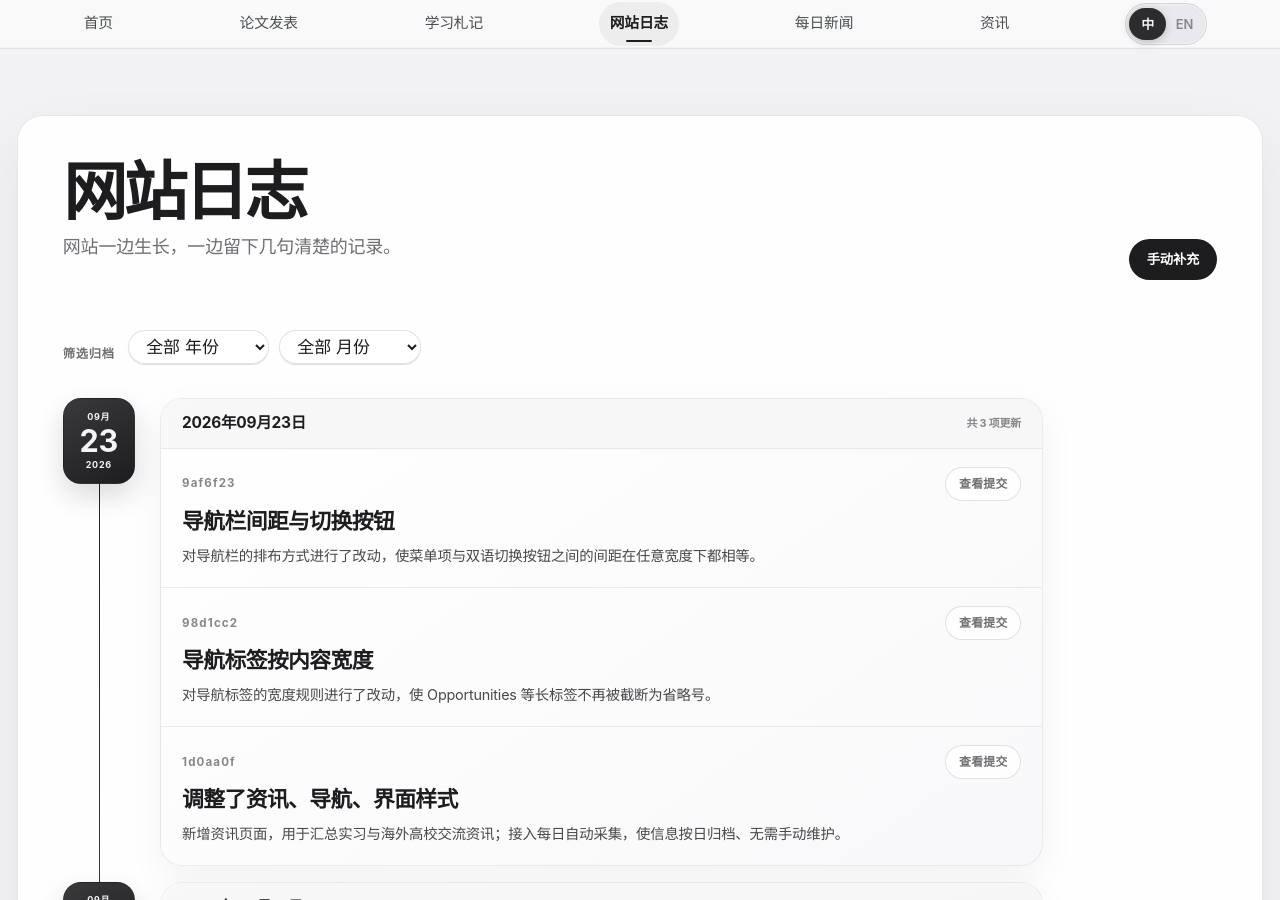
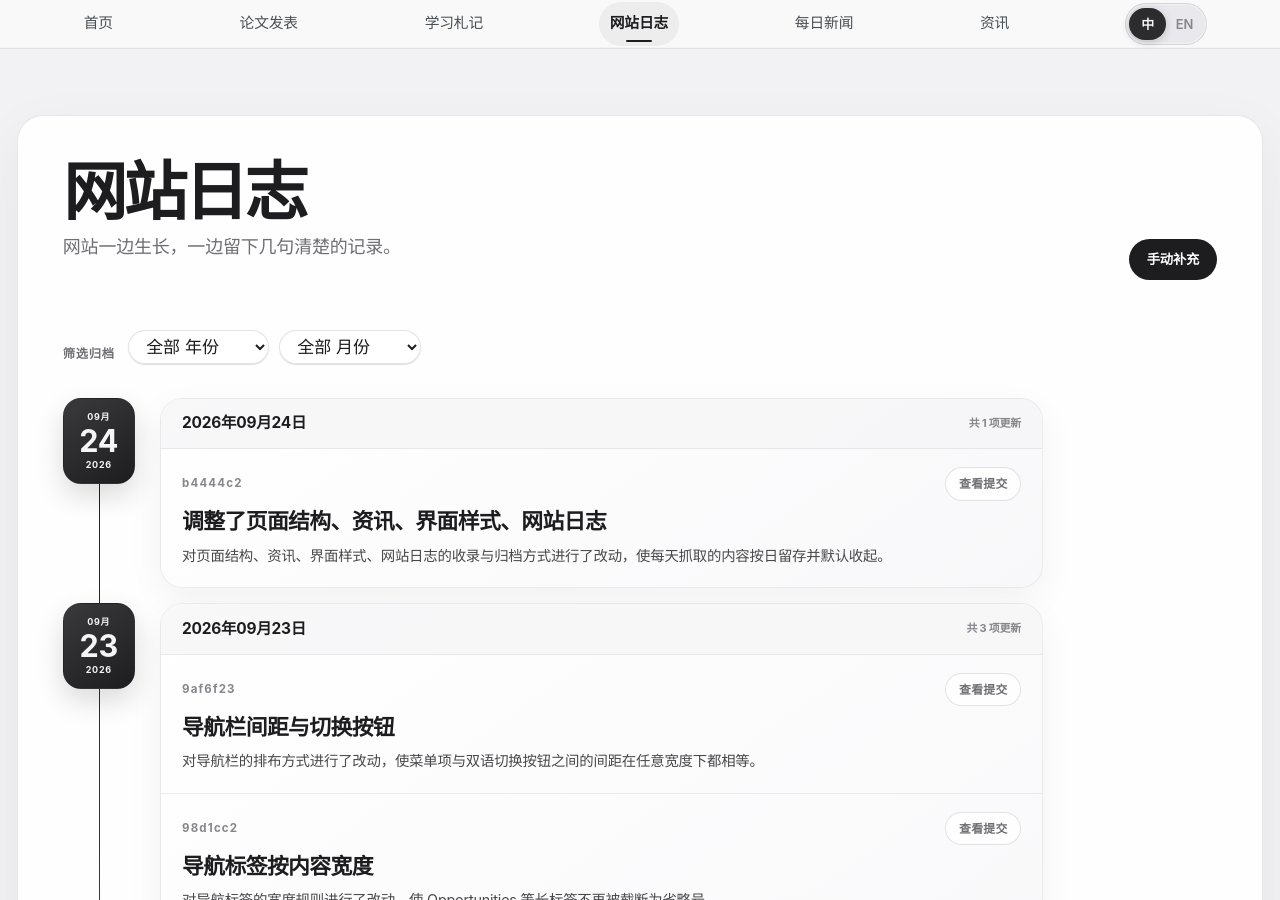
Before and after one commit to HaoxiangLuo/HaoxiangLuo.github.io, a Jekyll site: the page built from _pages/site-log-zh.html, in a window 1280 px wide and 900 px high. Built offline with Jekyll 4.4.1, drawn with Linux system fonts in a browser that asks for light colours; a style sheet for code colours, icons or effects is not loaded.

Commit message:
Record site update b4444c26895117f804561f70d7a05faa32922437

```diff
--- a/_data/site_updates.json
+++ b/_data/site_updates.json
@@ -1,4 +1,18 @@
 [
+  {
+    "date": "2026-09-24",
+    "title_zh": "调整了页面结构、资讯、界面样式、网站日志",
+    "title_en": "Refined page structure, Opportunities, interface styling, Site Log",
+    "message": "Fold the opportunities archive by day and make log entries specific",
+    "story_zh": "对页面结构、资讯、界面样式、网站日志的收录与归档方式进行了改动，使每天抓取的内容按日留存并默认收起。",
+    "story_en": "Changed how page structure, Opportunities, interface styling, Site Log is collected and archived so each day's items are kept by date and collapsed by default.",
+    "purpose_zh": "持续改进网站内容、信息组织与使用体验。",
+    "purpose_en": "Fold the opportunities archive by day and make log entries specific",
+    "details_zh": "调整网站日志的归档内容、呈现方式或自动记录。调整资讯页面的收录内容、板块结构或自动采集。调整样式表中的排版、间距与响应式规则。调整页面组件与内容结构。",
+    "details_en": "Refined the site-log archive, presentation, or automatic record. Refined the opportunities archive, sections, or automatic collection. Adjusted typography, spacing and responsive rules in the stylesheet. Adjusted page components and content structure.",
+    "sha": "b4444c2",
+    "url": "https://github.com/HaoxiangLuo/HaoxiangLuo.github.io/commit/b4444c26895117f804561f70d7a05faa32922437"
+  },
   {
     "date": "2026-09-23",
     "title_zh": "导航栏间距与切换按钮",
```
